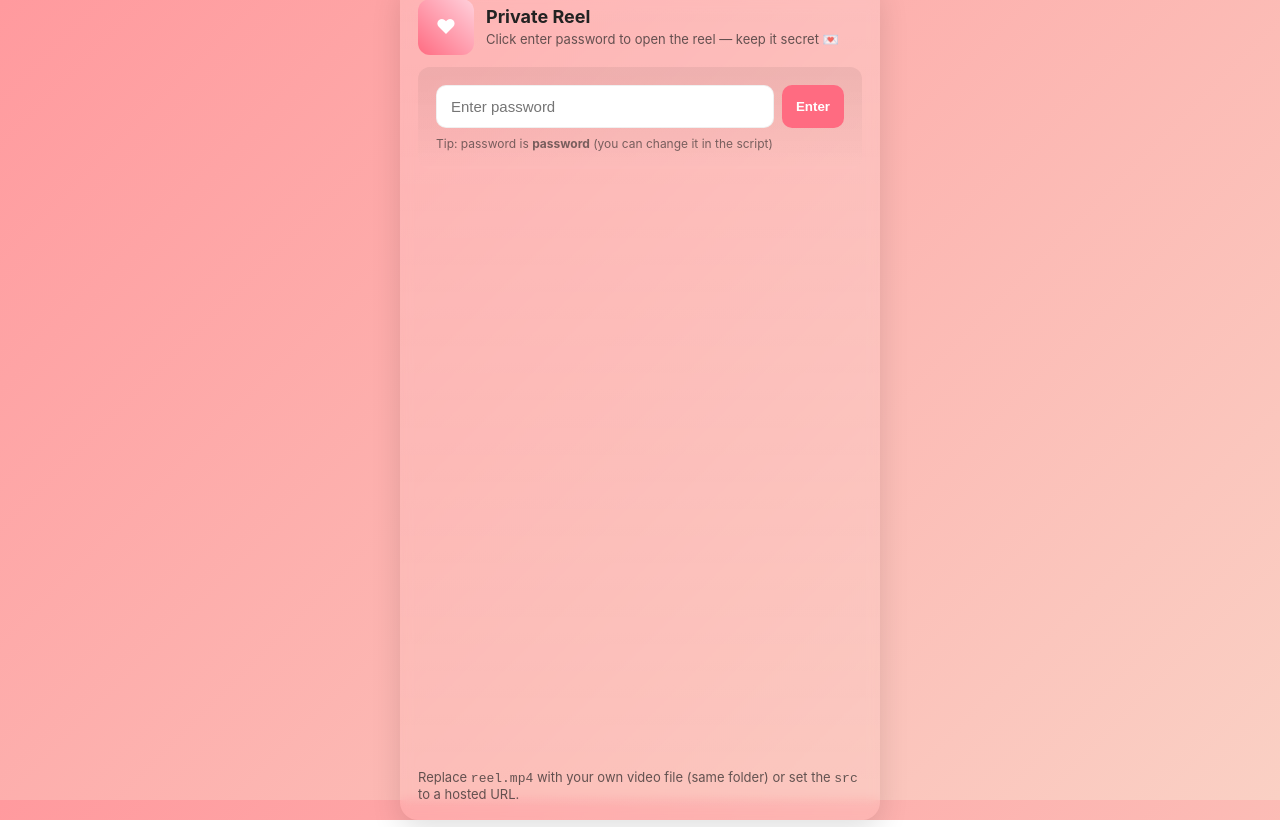
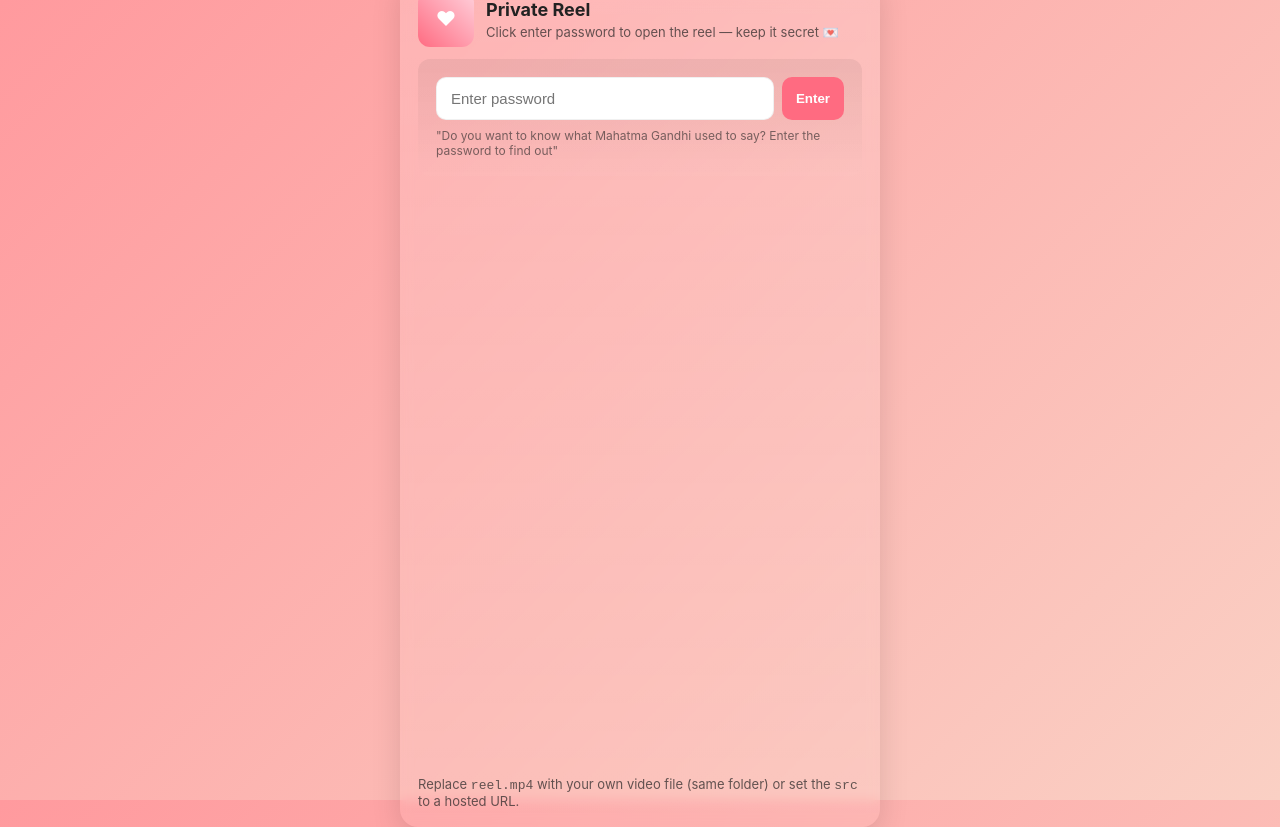
Before and after one commit to codewithkeshav-linux/Portfolio, a plain HTML site: page reel.html in a window 1280 px wide. Drawn offline with Linux system fonts and the light colour scheme.

Commit message:
Update reel.html

```diff
--- a/reel.html
+++ b/reel.html
@@ -84,7 +84,7 @@
           <input id="pwd" type="password" placeholder="Enter password" autocomplete="off" />
           <button id="openBtn">Enter</button>
         </form>
-        <div class="hint">Tip: password is <strong>password</strong> (you can change it in the script)</div>
+        <div class="hint">"Do you want to know what Mahatma Gandhi used to say? Enter the password to find out"</div>
       </div>
 
       <div class="reel-wrap">
```
